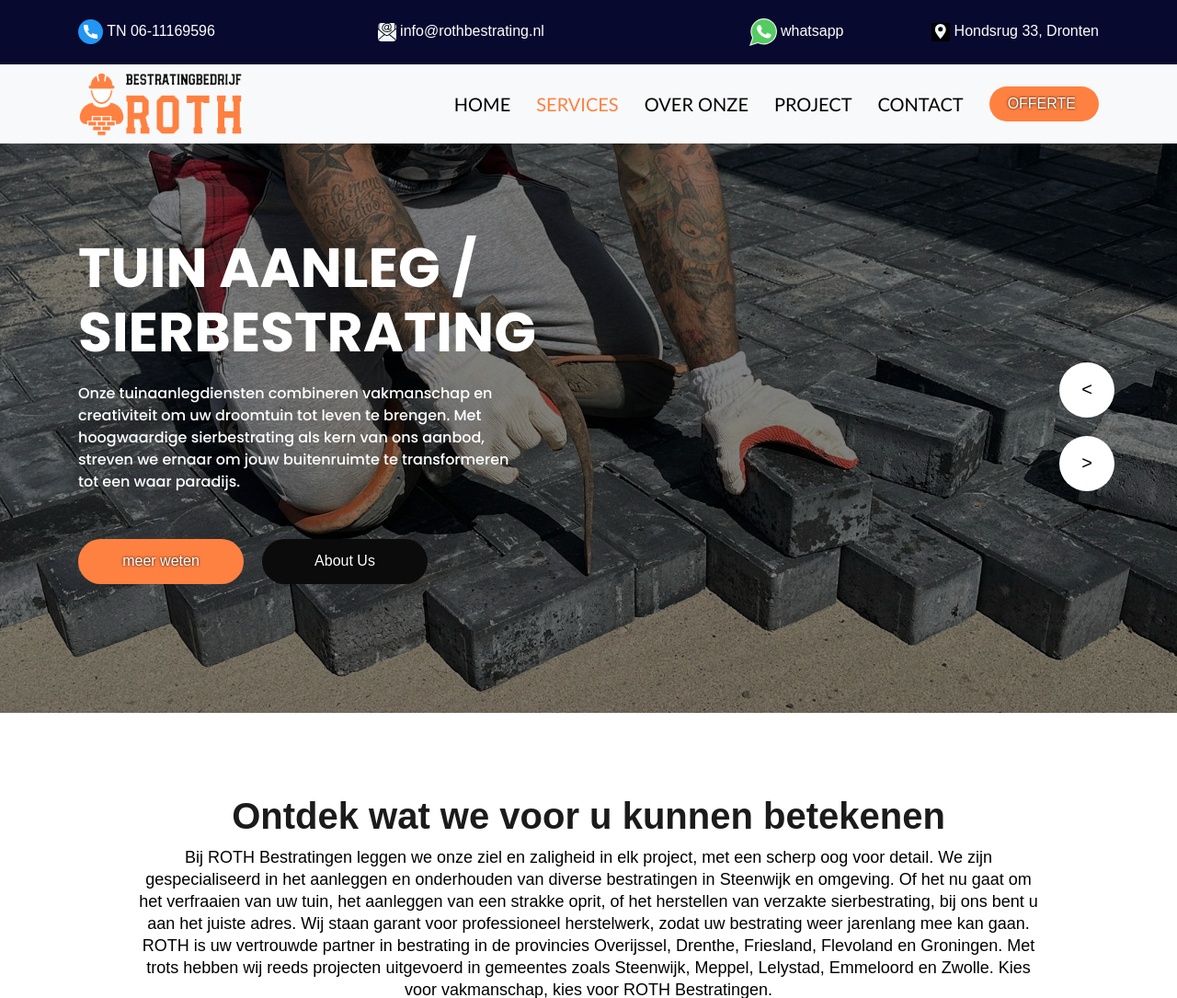
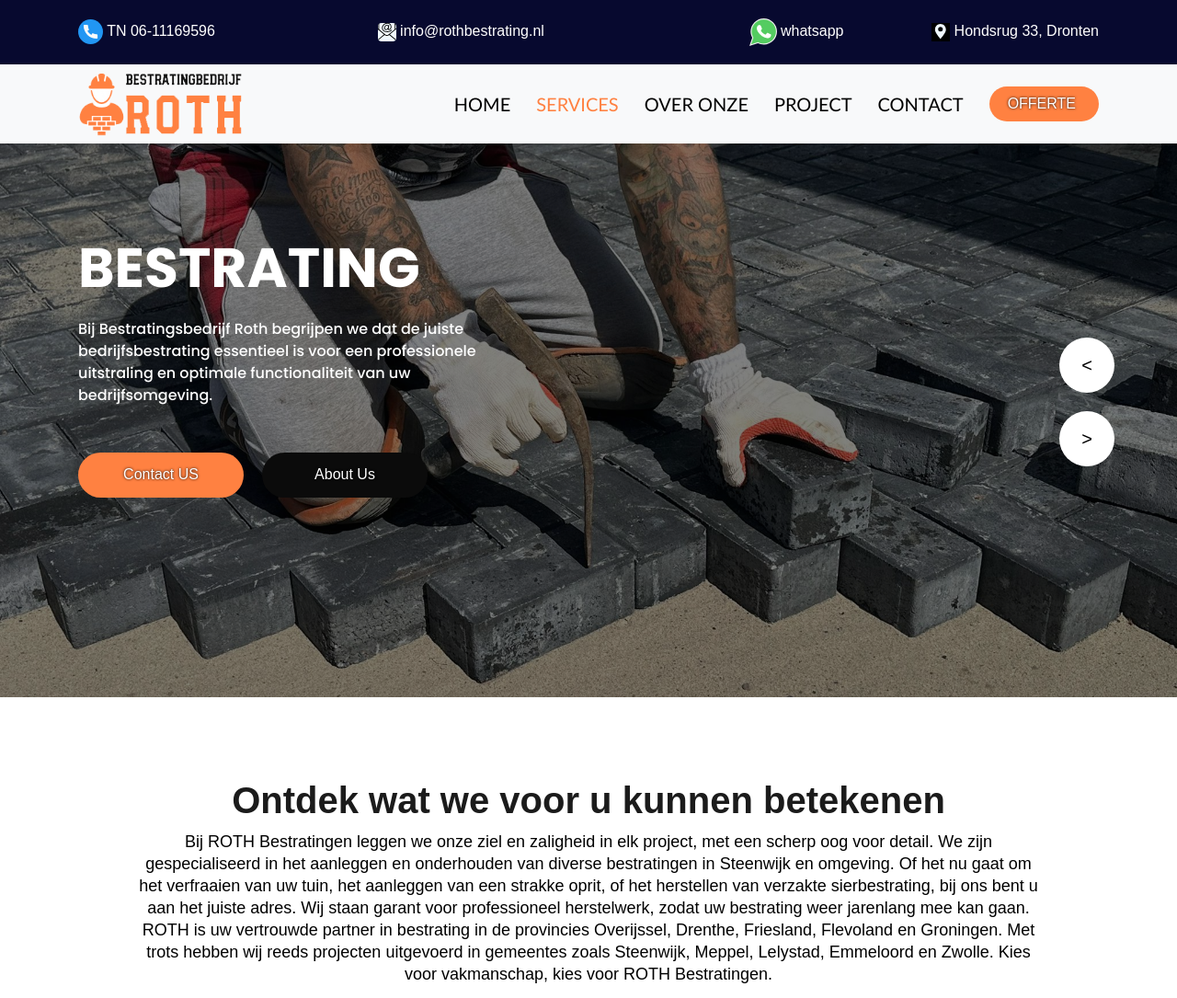
Before and after one commit to Nawaf1w3/Roth-Bestrating, a PHP site: page /services.php in a window 1280 px wide. Shown: the top 1085 px of the page at 92% size. Run offline with PHP 8.4, Linux system fonts and the light colour scheme.

Commit message:
banner section for services

```diff
--- a/services.php
+++ b/services.php
@@ -6,20 +6,20 @@
          <!-- banner section start -->
          <div class="banner_section preload-background-services layout_padding">
          <div class="overlay"></div>
-            <div id="my_slider" class="carousel slide" >
-               <div class="carousel-inner">
+            <div id="my_slider" class="">
+               <div class="slide-inner">
                   <div class="slide-item active">
                      <div class="container">
                         <div class="row">
                            <div class="col-sm-12">
                               <div class="banner_taital_main">
                               <h1 class="banner_taital">
-                                    Bestrating
+                                 TUIN AANLEG/SIERBESTRATING
                                  </h1>
-                                 <p class="banner_text">Bij Bestratingsbedrijf Roth begrijpen we dat de juiste bedrijfsbestrating essentieel is voor een professionele uitstraling en optimale functionaliteit van uw bedrijfsomgeving. </p>
+                                 <p class="banner_text"> Onze tuinaanlegdiensten combineren vakmanschap en creativiteit om uw droomtuin tot leven te brengen. Met hoogwaardige sierbestrating als kern van ons aanbod, streven we ernaar om jouw buitenruimte te transformeren tot een waar paradijs. </p>
                               </div>
                               <div class="btn_main">
-                                    <div class="started_text active"><a href="Bestrating.php">Contact US</a></div>
+                                    <div class="started_text active"><a href="tuinbestrating.php">meer weten</a></div>
                                     <div class="started_text"><a href="#section_about">About Us</a></div>
                                  </div>
                            </div>
@@ -32,12 +32,12 @@
                            <div class="col-sm-12">
                               <div class="banner_taital_main">
                                  <h1 class="banner_taital">
-                                 TUIN AANLEG / SIERBESTRATING
+                                    Bestrating
                                  </h1>
-                                 <p class="banner_text"> Onze tuinaanlegdiensten combineren vakmanschap en creativiteit om uw droomtuin tot leven te brengen. Met hoogwaardige sierbestrating als kern van ons aanbod, streven we ernaar om jouw buitenruimte te transformeren tot een waar paradijs. </p>
+                                 <p class="banner_text">Bij Bestratingsbedrijf Roth begrijpen we dat de juiste bedrijfsbestrating essentieel is voor een professionele uitstraling en optimale functionaliteit van uw bedrijfsomgeving. </p>
                               </div>
                               <div class="btn_main">
-                                    <div class="started_text active"><a href="tuinbestratin.php">meer weten</a></div>
+                                    <div class="started_text active"><a href="Bestrating.php">Contact US</a></div>
                                     <div class="started_text"><a href="#section_about">About Us</a></div>
                               </div>
                            </div>
@@ -137,6 +137,9 @@ document.addEventListener("DOMContentLoaded", function() {
     carouselItems[nextIndex].classList.remove("slide-out-left", "slide-out-right");
     carouselItems[nextIndex].classList.add("active", "slide-in");
     currentIndex = nextIndex;
+
+    // Call toggleSlideDisplay after changing the opacity
+    toggleSlideDisplay();
 }
 
 function showPrevSlide() {
@@ -149,12 +152,14 @@ document.addEventListener("DOMContentLoaded", function() {
 
     carouselItems[prevIndex].classList.remove("slide-out-right", "slide-out-left");
     carouselItems[prevIndex].classList.add("active", "slide-in-right");
+    currentIndex = prevIndex;
 
-            currentIndex = prevIndex;
+    // Call toggleSlideDisplay after changing the opacity
+    toggleSlideDisplay();
 }
 
+
     function handleTransitionEnd(event) {
-
         event.target.classList.remove("slide-out-left", "slide-out-right");
     }
 
@@ -162,29 +167,36 @@ document.addEventListener("DOMContentLoaded", function() {
         item.addEventListener("transitionend", handleTransitionEnd);
     });
 
-
-
     function resetTimer() {
         clearInterval(intervalId);
         intervalId = setInterval(showNextSlide, 7000);
+        toggleSlideDisplay();
     }
 
-         document.querySelector(".prev_slide").addEventListener("click", showPrevSlide);
-         document.querySelector(".next_slide").addEventListener("click", showNextSlide);
+    function toggleSlideDisplay() {
+      setInterval(() => {
+         carouselItems.forEach(item => {
+               const computedStyle = window.getComputedStyle(item);
+               const opacity = parseFloat(computedStyle.getPropertyValue('opacity'));
+
+               if (opacity === 0) {
+                  item.style.display = "none";
+               } else {
+                  item.style.display = "block"; // Set display to block when opacity is not 0
+               }
+         });
+      }, 100); // Adjust the interval as needed
+   }
+
+    document.querySelector(".prev_slide").addEventListener("click", function() {
+        showPrevSlide();
+        toggleSlideDisplay();
+    });
+    document.querySelector(".next_slide").addEventListener("click", function() {
+        showNextSlide();
+        toggleSlideDisplay();
+    });
 });
 
-      function toggleText(button) {
-            const container = button.closest('.services_item').querySelector('.services_text_container');
-            const text = container.querySelector('.services_text');
-            const showMoreBtn = button;
-            container.classList.toggle('expanded');
 
-            if (container.classList.contains('expanded')) {
-                  text.style.maxHeight = 'none';
-                  showMoreBtn.textContent = 'Show Less';
-            } else {
-                  text.style.maxHeight = '130px'; // Set the initial max height here
-                  showMoreBtn.textContent = 'Lees Meer';
-            }
-         }
       </script>
```
Lines whose indentation alone changed are shown as unchanged.
